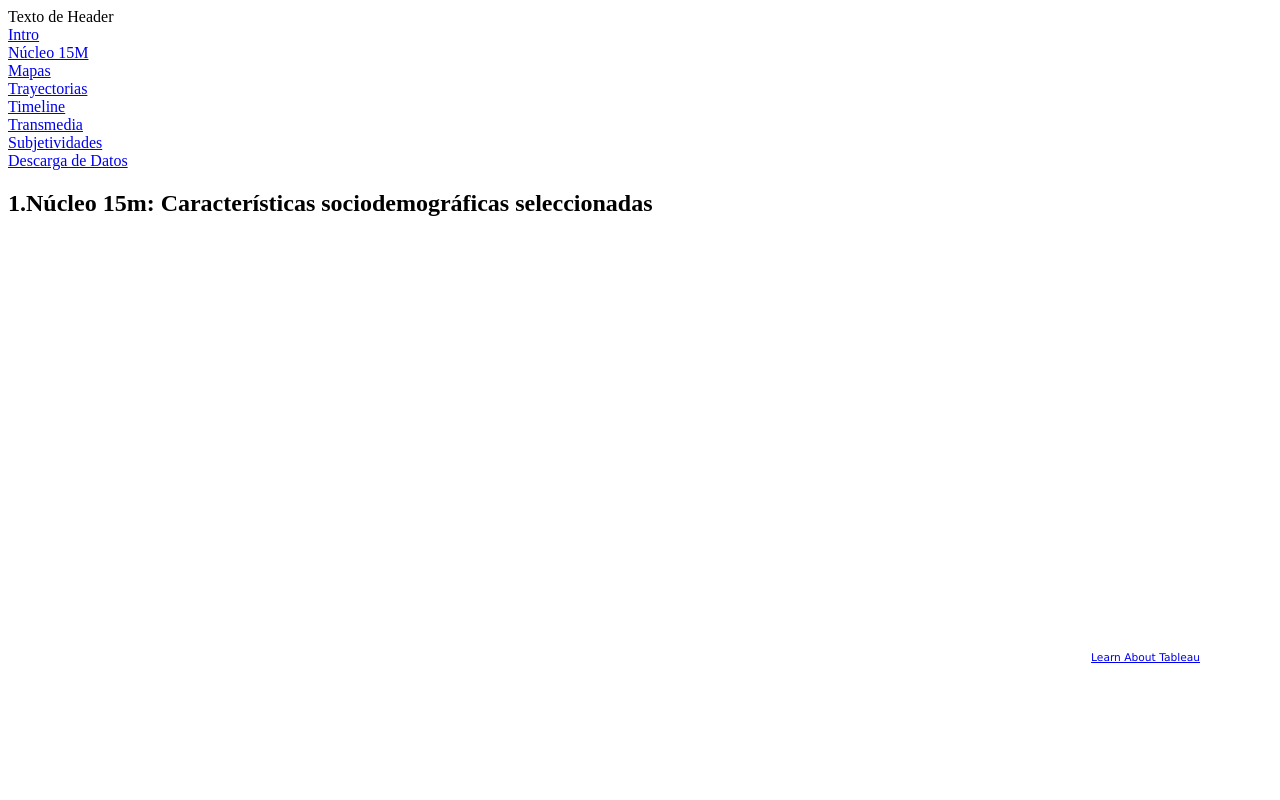
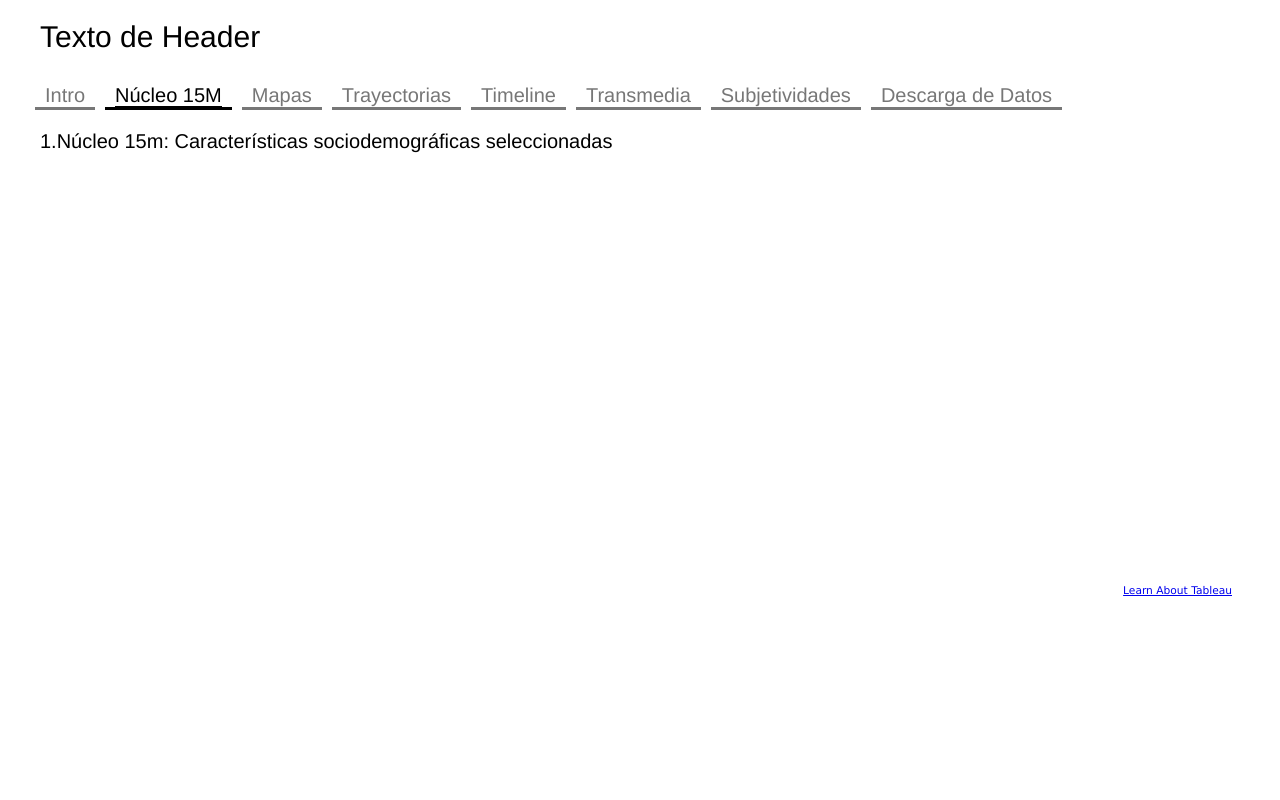
Before and after one commit to oscarmarinmiro/encuesta15M, a plain HTML site: page core.html in a window 1280 px wide. Shown: the top 800 px of the page. Drawn offline with Linux system fonts and the light colour scheme.

Commit message:
Casi me peino el css :D

```diff
--- a/css/encuesta.css
+++ b/css/encuesta.css
@@ -1,3 +1,82 @@
+body
+{
+        font-family: "Helvetica";
+        margin-left:30px;
+        font-size:12px;
+}
+
+.bigHeader
+{
+    font-family: "Helvetica";
+    margin-top:20px;
+    margin-left:10px;
+    font-size: 30px;
+}
+
+.menu
+{
+    font-size:20px;
+    margin-top:30px;
+}
+
+.menuitem
+{
+    float:left;
+    margin-left:5px;
+    margin-right:5px;
+    padding-left:10px;
+    padding-right:10px;
+
+    border-bottom: solid #777;
+}
+
+.menuitem a
+{
+    color:#777;
+    text-decoration:none;
+}
+.menuitem:hover
+{
+    color:#000;
+    border-bottom: solid #000;
+}
+
+.menuitem:hover a
+{
+    color:#000;
+    border-bottom: solid #000;
+}
+.menuitem.selected
+{
+    color:#000;
+    border-bottom: solid #000;
+}
+
+.menuitem.selected a
+{
+    color:#000;
+    border-bottom: solid #000;
+}
+
+.content
+{
+    margin-left:10px;
+    margin-top:20px;
+    font-size:15px;
+}
+
+.footer
+{   margin-left:10px;
+    margin-bottom:50px;
+    margin-top:20px;
+    font-size:10px;
+}
+
+h2
+{
+    font-size: 20px;
+    font-weight: normal;
+}
 .chartContent{
     margin-left: 170px;
 }
```
